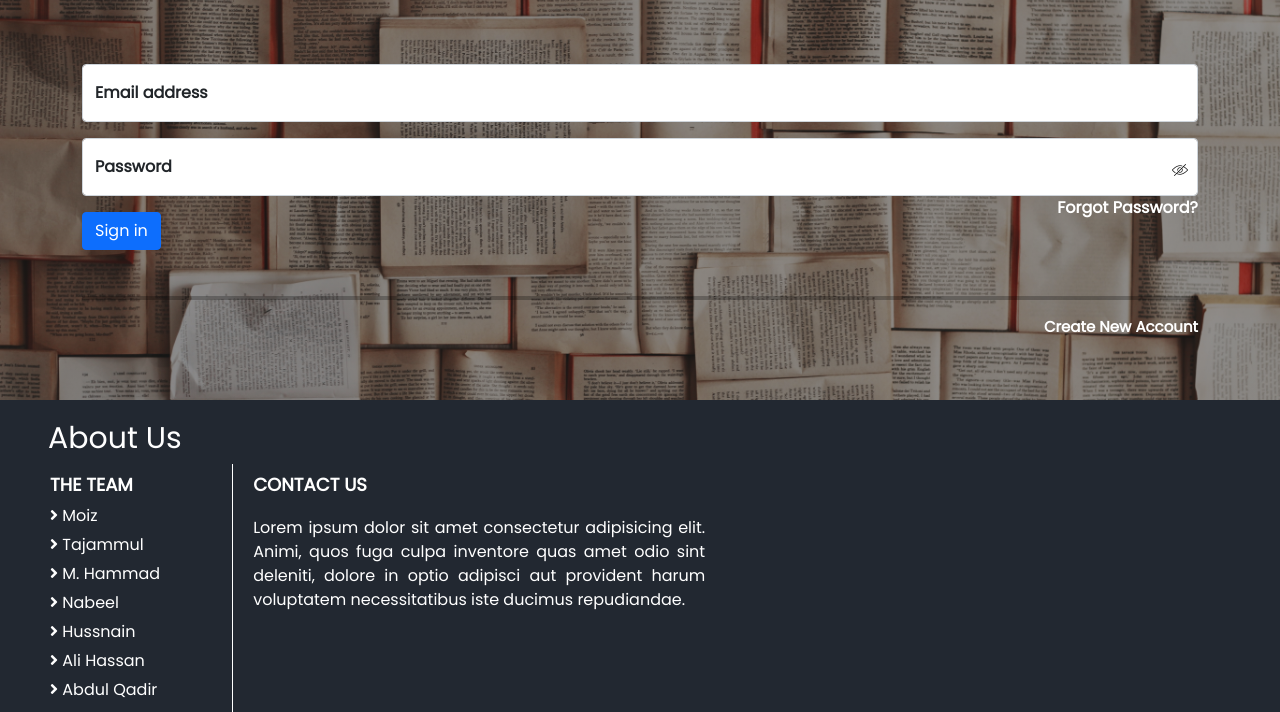
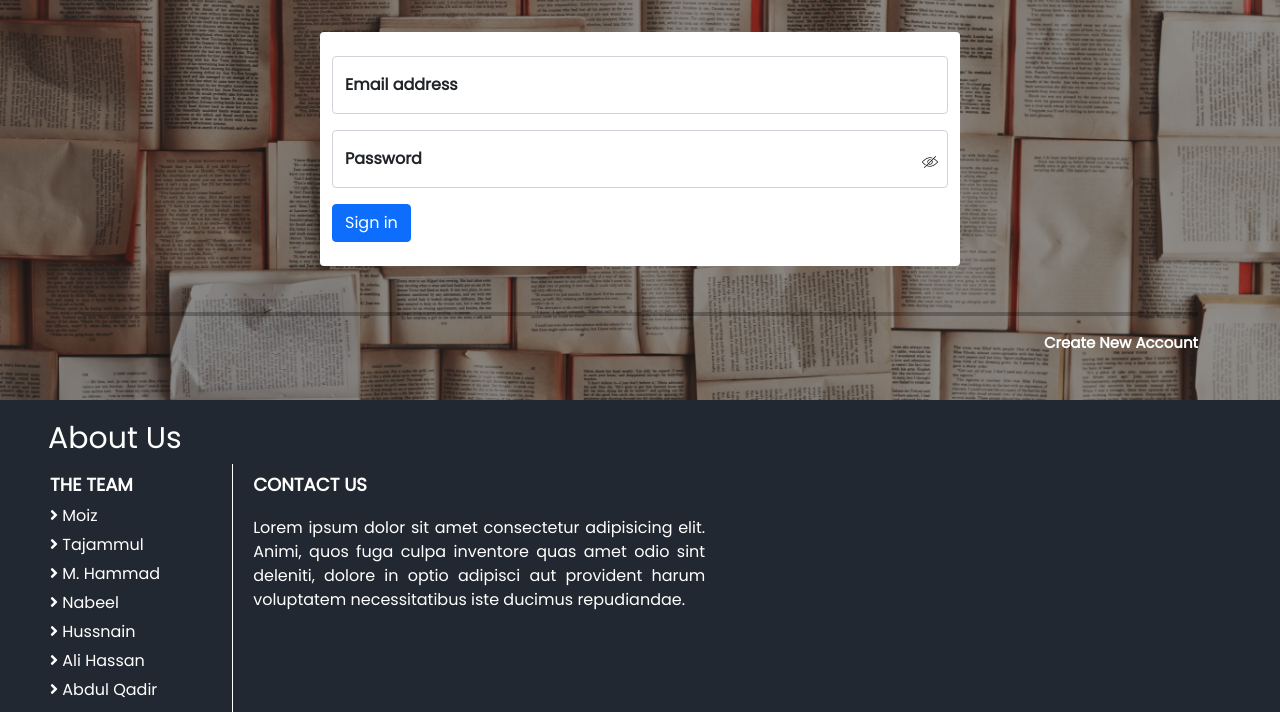
Before and after one commit to SE-19/autograding-of-cs-courses, a Flask app: page /login_register in a window 1280 px wide; the page is wider, and only the part inside the window is pictured. Shown: the part 88-800 px from the top of that part. Run offline with Flask 2, Linux system fonts and the light colour scheme; some libraries are stand-ins or nearby versions.

Commit message:
Fixed Log in and Regisration page

```diff
--- a/static/css/login_register.css
+++ b/static/css/login_register.css
@@ -3,9 +3,6 @@
   padding: 0%;
 }
 
-#signinsection{
-    margin-top: 2rem;
-}
 /* .form-box{
     width: 380px;
     height: 480px;
--- a/templates/logreg.html
+++ b/templates/logreg.html
@@ -13,8 +13,7 @@
     <script src="https://ajax.googleapis.com/ajax/libs/jquery/3.6.0/jquery.min.js"></script>
     <link rel="stylesheet" href="/static/css/login_register.css"/>
     <div class="seksi-background">
-        <div class="form-box">
-            <div class="container" id="signinsection">
+        <div class="container bg-white py-4 rounded col-md-6" id="signinsection">
                 <form action="" method="post">
                     <div class="mb-3 form-floating">
                         <input type="email" class="form-control" id="email" autocomplete="off" name="email" placeholder="Email Address" aria-describedby="emailHelp" required>
@@ -31,7 +30,6 @@
                     </div>
                     <button type="submit" class="btn btn-primary">Sign in</button>
                 </form>
-            </div>
         </div>
 
         <!-- ------------------------------------------- Registration Section----------------------------------------------------- -->
```
